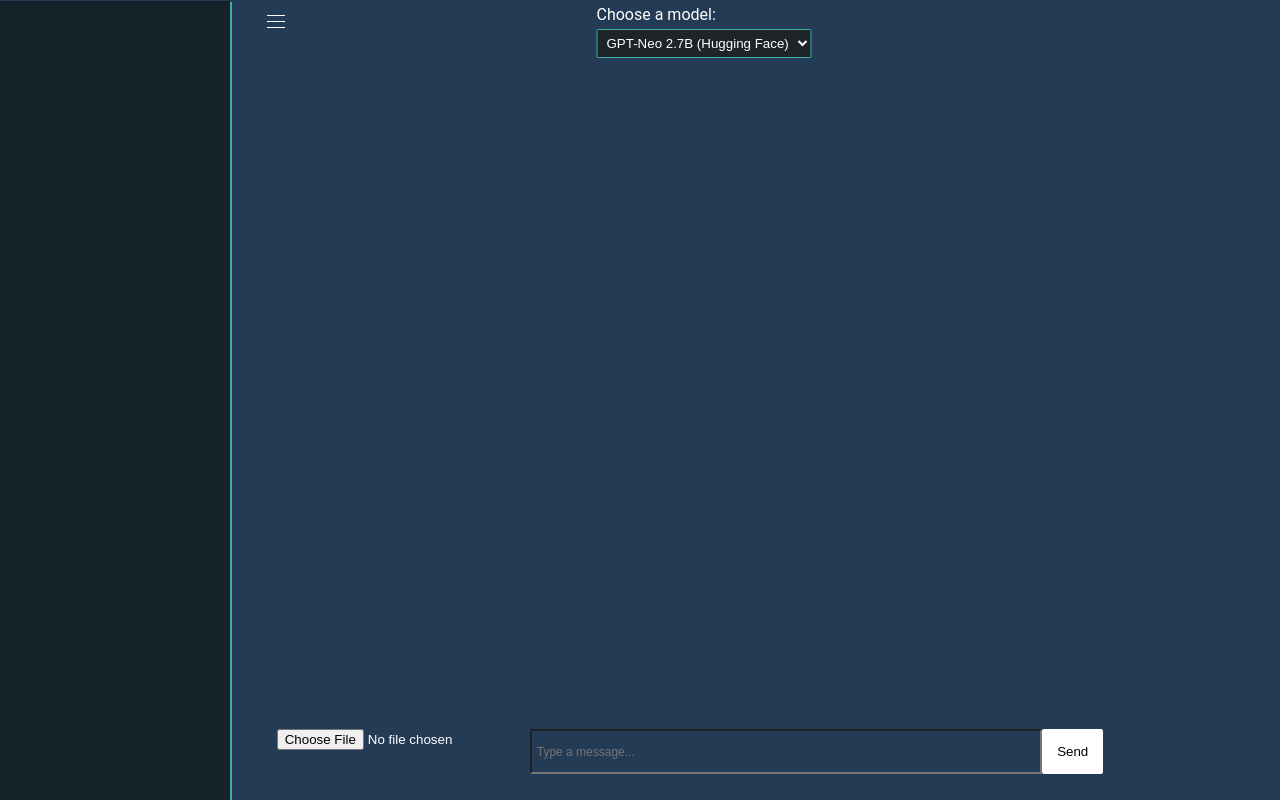
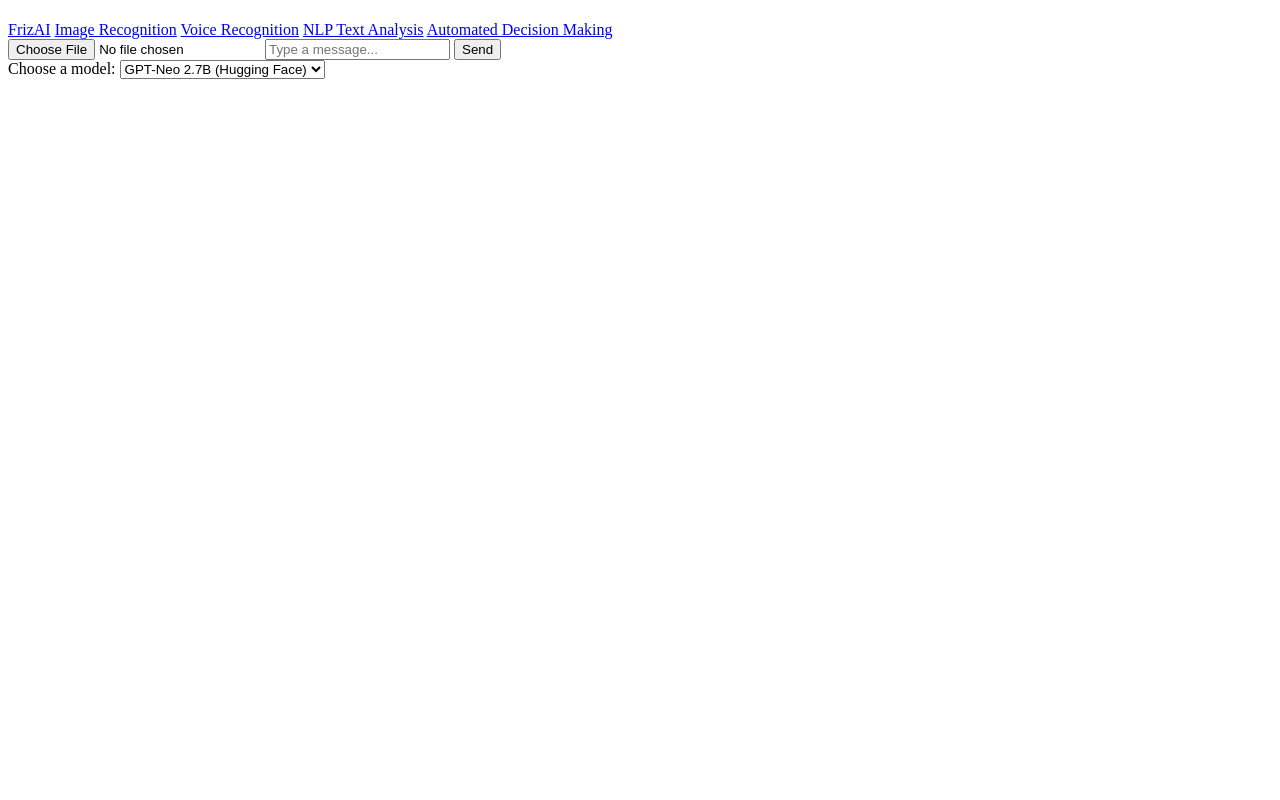
Before and after one commit to Will-Langhart/st-pete-ai, a Flask app: template templates/index.html in a window 1280 px wide. Run offline with Flask 2, Linux system fonts and the light colour scheme; the template is opened without the code that fills it, so the values that code supplies are empty.

Commit message:
Update index.html

```diff
--- a/templates/index.html
+++ b/templates/index.html
@@ -5,201 +5,6 @@
     <meta name="viewport" content="width=device-width, initial-scale=1.0">
     <title>index2.html</title>
     <style>
-   /* This will remove the scrollbar for the entire webpage */
-html {
-    overflow: hidden; /* Hide scrollbars */
-}
-
-body {
-    overflow: hidden; /* Hide scrollbars */
-    margin: 0;
-    padding: 0;
-    font-family: 'Roboto', sans-serif;
-    background: #243B55;
-    color: #ffffff;
-    display: flex;
-    flex-direction: column;
-    align-items: center;
-    min-height: 100vh;
-}
-
-
-
-
-        header {
-            width: 100%;
-            background:
-            padding: 18px 0;
-            position: fixed;
-            top: 0;
-            z-index: 10;
-            text-align: right;
-        }
-        header h1 {
-            font-family: 'Montserrat', sans-serif;
-            margin: 0;
-            font-size: 18px; /* Decreased font size for smaller header */
-            color: white
-        }
-         /* Adjust .message-thread to extend to the bottom of the viewport */
-        .message-thread {
-    position: fixed;
-    left: 0;
-    top: 1px; /* Adjust based on header height */
-    width: 18%; /* Adjust width as needed */
-    background: #16222A;
-    box-shadow: 2px 0.5px 0.5px #3bb2a0;
-    overflow-y: scroll; /* Enables vertical scrolling */
-    padding: 30px;
-    box-sizing: border-box;
-    bottom: 0; /* Extend to the bottom */
-    z-index: 5; /* Ensure it's below the footer in the visual stack */
-}
-
-/* Hides scrollbar for Chrome, Safari, Opera */
-.message-thread::-webkit-scrollbar {
-    display: none;
-}
-
-/* Hides scrollbar for IE, Edge, and Firefox */
-.message-thread {
-    -ms-overflow-style: none;  /* IE and Edge */
-    scrollbar-width: none;  /* Firefox */
-}
-
-        .chat-input-area {
-    position: fixed;
-    bottom: 0;
-    left: 0;
-    right: 0;
-    display: flex;
-    justify-content: center;
-    padding: 1px;
-    background:  /* Dark background for the input area */
-    z-index: 10;
-}
-
-.chat-input-container {
-    width: 33.33%; /* Adjusted for the layout */
-    display: flex;
-    gap: 10px;
-    align-items: center; /* Center items vertically */
-}
-
-.chat-input {
-    width: 39%;
-    padding: 9px 5px; /* Adjust padding as needed */
-    border-radius: .5px #3bb2a0;;
-    border:0 5px 20px rgba(0,0,0,0.5); /* Light gray, close to white for contrast */
-    background: transparent;
-    color: #ffffff; /* White text color */
-    font-size: 12px; /* Adjust font size as needed */
-}
-
-.chat-upload-btn {
-    margin-left: 100px; /* Adjust as needed to move the button to the right */
-}
-
-.chat-send-btn {
-    padding: 15px 15px; /* Adjust padding to fit the button nicely */
-    border-radius: 2px;
-    background: white; /* Smooth white background */
-    border: none;
-    color: white /* Black text for contrast */
-    cursor: pointer;
-}
-
- /* Adjust .chat-input-area to accommodate footer */
-        .chat-input-area {
-            bottom: 25px; /* Height of the footer + some padding */ border-color: #3bb2a0;
-            /* Other styles remain unchanged */
-        }
-
-.selection-area {
-    position: absolute; /* Or relative, depending on the rest of your layout */
-    left: 55%;
-    transform: translateX(-50%); /* Adjust if needed to center the selects based on their container's width */
-    display: flex;
-    justify-content: center;
-    margin-top: 5px;
-}
-
-.model-select, .bot-select {
-    margin: 0 10px;
-    background:  /* Consistent background */
-    color: white;
-    padding: 0px;
-    border-radius: 1px; /* Smooth edges */
-}
-
-.model-select label, .bot-select label {
-    display: block;
-    margin-bottom: 5px;
-    color: #fff; /* White text for labels */
-}
-
-.model-select select, .bot-select select {
-    width: 100%;
-    padding: 5px;
-    background: rgba(31, 30, 30, 0.8); /* Slightly transparent background */
-    border: 1px solid #3bb2a0; /* Border color */
-    color: white; /* White text for select options */
-    border-radius: 1px; /* Smooth edges */
-}
-        .hamburger-menu {
-            position: fixed;
-            left: 267px;
-            top: 10px;
-            cursor: pointer;
-            z-index: 1;
-        }
-
-        .hamburger-menu div {
-            width: 18px;
-            height: 1px;
-            background-color: #ffffff;
-            margin: 5px 0;
-            transition: 0.4s;
-        }
-
-        /* Style for the vertical menu */
-        .vertical-menu {
-            display: none; /* Hidden by default */
-            position: fixed;
-            top: 60px; /* Adjust based on header height */
-            left: 0;
-            width: 200px; /* Adjust as needed */
-            background: #16222A;
-            padding: 10px 0;
-            box-shadow: 2px 0px 5px rgba(0,0,0,0.5);
-            z-index: 14;
-        }
-
-        .vertical-menu a {
-            padding: 10px 15px;
-            text-decoration: none;
-            display: block;
-            color: white;
-            transition: background 0.3s;
-        }
-
-        .vertical-menu a:hover {
-            background-color: #302b63;
-        }
-      /* Add footer styles */
-        footer {
-            position: fixed;
-            left: 0;
-            bottom: 0;
-            width: 100%;
-            background-color: #302b63;
-            color: white;
-            text-align: center;
-            padding: 5px 0;
-            z-index: 10; /* Higher than message thread to overlap */
-        }
-
-
     </style>
 </head>
 <body>
```
